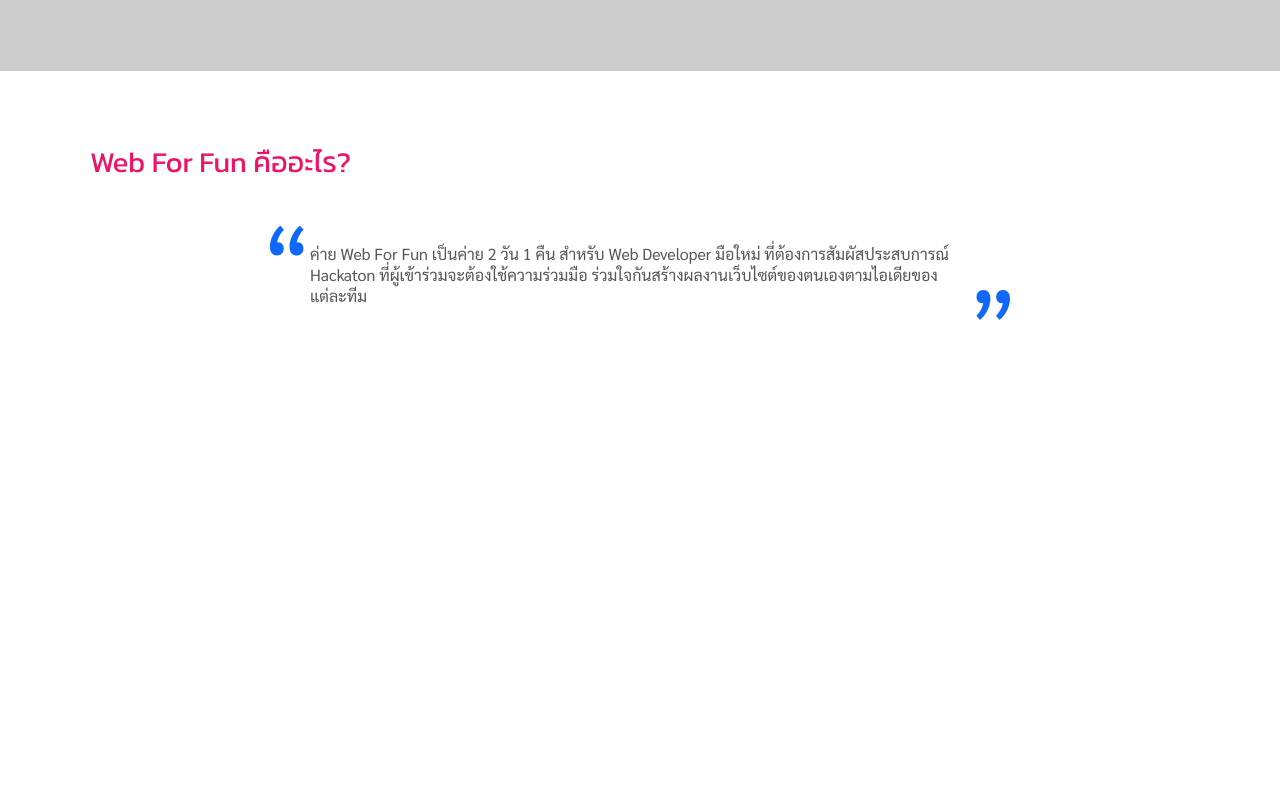
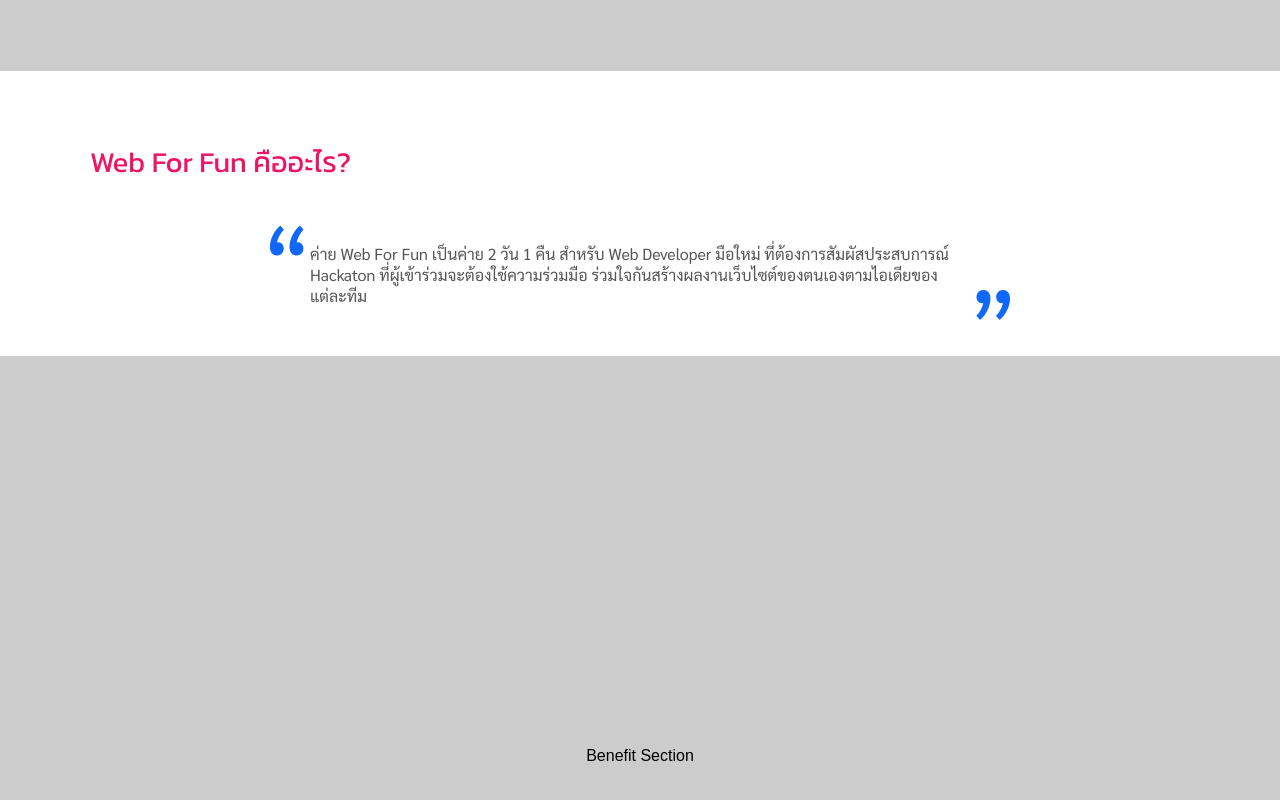
Before and after one commit to WebForFunThailand/webforfun.dev, a Gatsby site: page / in a window 1280 px wide. Shown: the part 729-1529 px from the top of the page. Before the commit the page ends 1115 px from the top, so only its background shows below. Built offline with nearby package versions, Linux system fonts and the light colour scheme; Gatsby itself is replaced by a stand-in of ours.

Commit message:
Add benefit section

```diff
--- a/src/pages/index.js
+++ b/src/pages/index.js
@@ -7,6 +7,7 @@ import Navbar from "../common/navbar"
 
 import LandingSection from "../sections/landing"
 import AboutSection from "../sections/about"
+import BenefitSection from "../sections/benefit"
 
 const IndexPage = () => (
   <>
@@ -17,6 +18,7 @@ const IndexPage = () => (
 
     <LandingSection />
     <AboutSection />
+    <BenefitSection />
   </>
 )
 
--- a/src/sections/benefit/index.js
+++ b/src/sections/benefit/index.js
@@ -0,0 +1,19 @@
+import React from "react"
+import styled from "styled-components"
+
+const Section = styled.div`
+  height: 100vh;
+  background: #ccc;
+
+  display: flex;
+  align-items: center;
+  justify-content: center;
+`
+
+export default function() {
+  return (
+    <Section>
+      Benefit Section
+    </Section>
+  )
+}
```
